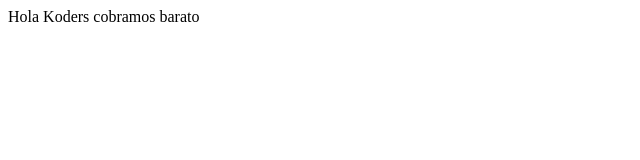
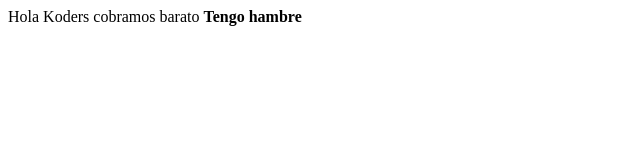
Before and after one commit to noec5298/mi_web, a plain HTML site: page index.html in a window 1280 px wide. Shown: the whole page, without its empty margins (0-640 px from the left). Drawn offline with Linux system fonts and the light colour scheme.

Commit message:
hola chicos

```diff
--- a/index.html
+++ b/index.html
@@ -8,5 +8,6 @@
 <body>
    <hi>Hola Koders</hi>
    <strog>cobramos barato</strog>
+   <strong>Tengo hambre</strong>
 </body>
 </html>
```
